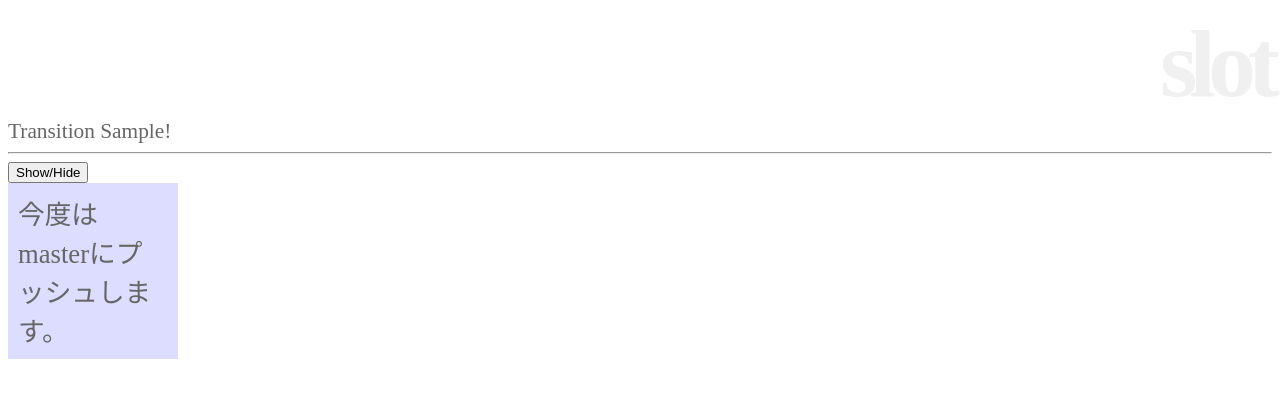
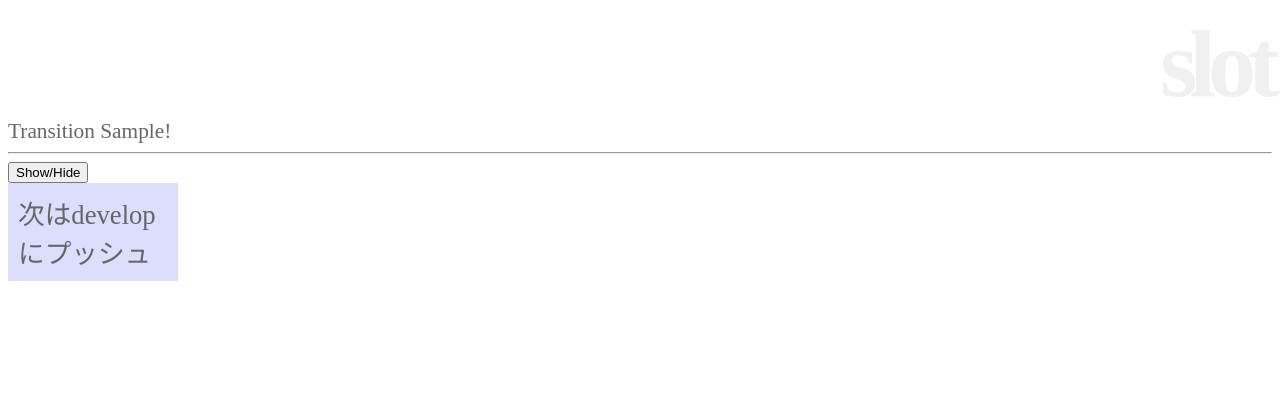
Before and after one commit to eichanVSmaster/Hello_App, a Vue app: page / in a window 1280 px wide. Shown: the top 398 px of the page. Built offline with nearby package versions, Linux system fonts and the light colour scheme.

Commit message:
developにプッシュ

```diff
--- a/src/components/HelloWorld.vue
+++ b/src/components/HelloWorld.vue
@@ -6,7 +6,7 @@
     <button v-on:click="doAction">Show/Hide</button>
     <br />
     <transition name="transit">
-      <p v-if="flg" class="trans">今度はmasterにプッシュします。</p>
+      <p v-if="flg" class="trans">次はdevelopにプッシュ</p>
     </transition>
   </div>
 </template>
```
